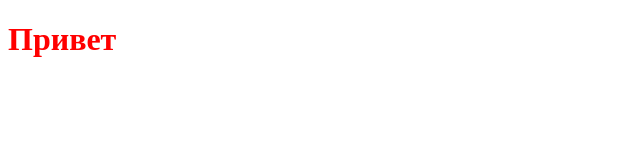
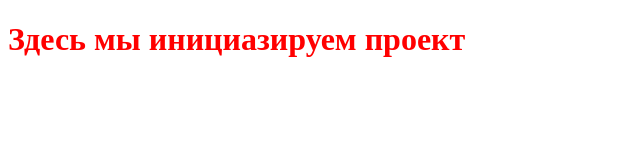
Before and after one commit to AnatoliiSergeevich/Module02-Test, a plain HTML site: page index.html in a window 1280 px wide. Shown: the whole page, without its empty margins (0-640 px from the left). Drawn offline with Linux system fonts and the light colour scheme.

Commit message:
change index.html

```diff
--- a/index.html
+++ b/index.html
@@ -8,6 +8,6 @@
    <link rel="stylesheet" href="style/style.css">
 </head>
 <body>
-   <h1>Привет</h1>
+   <h1>Здесь мы инициазируем проект</h1>
 </body>
 </html>
```
